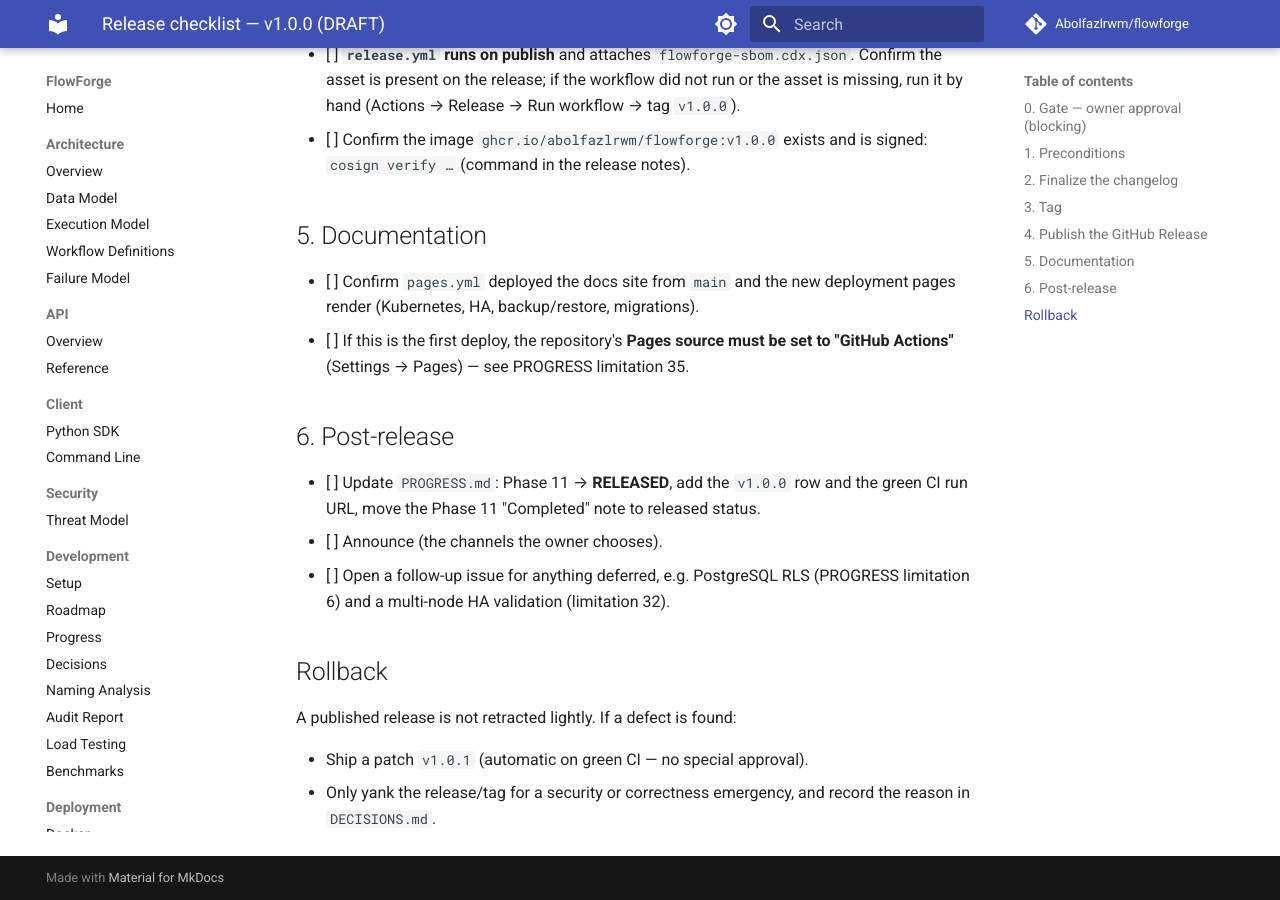
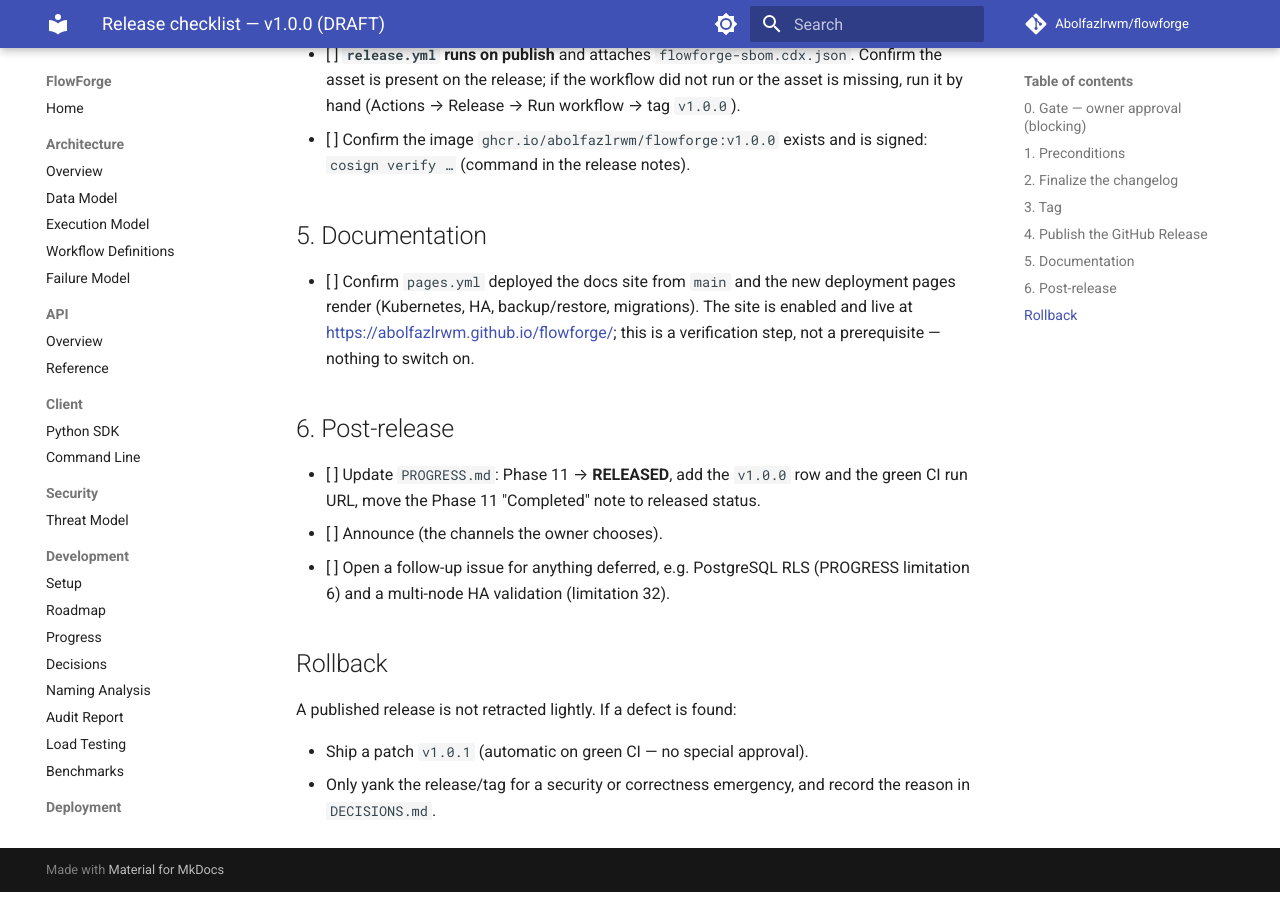
Before and after one commit to Abolfazlrwm/flowforge, an MkDocs documentation site: the page built from docs/development/RELEASE_CHECKLIST.md, in a window 1280 px wide and 900 px high, scrolled down 1287 px. Built offline with MkDocs 1.6.1 and Material for MkDocs 9.7.7, drawn with Linux system fonts in a browser that asks for light colours; comment, search, counter and statistics services are not loaded.

Commit message:
docs: Pages is enabled and live, so stop calling it a prerequisite
Phase 11 shipped pages.yml but the repository's Pages source had never been
switched to "GitHub Actions", so the first deploy on the merge commit failed.
Enabling it (build_type: workflow) and re-running the deploy turned it green, and
the site now serves 200 at <https://abolfazlrwm.github.io/flowforge/>, including
the deployment pages.

Limitation 35 said an operator had to do that once, before the first deploy. That
is no longer true, so it is recorded as resolved in Phase 11 (the same way 11 and
12 were), the release checklist turns the step into a verification rather than a
prerequisite, and the README link uses the canonical lowercase host.

```diff
--- a/docs/development/RELEASE_CHECKLIST.md
+++ b/docs/development/RELEASE_CHECKLIST.md
@@ -55,9 +55,9 @@
 ## 5. Documentation
 
 - [ ] Confirm `pages.yml` deployed the docs site from `main` and the new
-      deployment pages render (Kubernetes, HA, backup/restore, migrations).
-- [ ] If this is the first deploy, the repository's **Pages source must be set to
-      "GitHub Actions"** (Settings → Pages) — see PROGRESS limitation 35.
+      deployment pages render (Kubernetes, HA, backup/restore, migrations). The
+      site is enabled and live at <https://abolfazlrwm.github.io/flowforge/>;
+      this is a verification step, not a prerequisite — nothing to switch on.
 
 ## 6. Post-release
 
```
Also changed, not shown: README.md (+1 -1 lines), docs/development/PROGRESS.md (+9 -6 lines).
